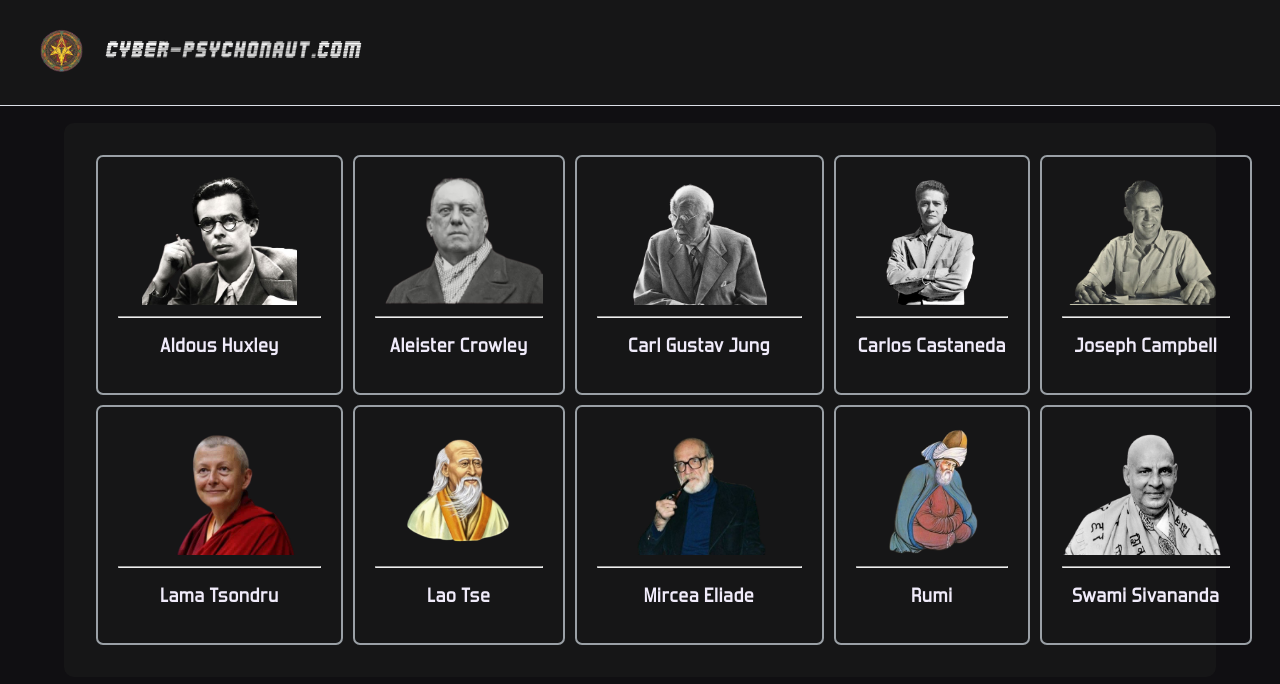
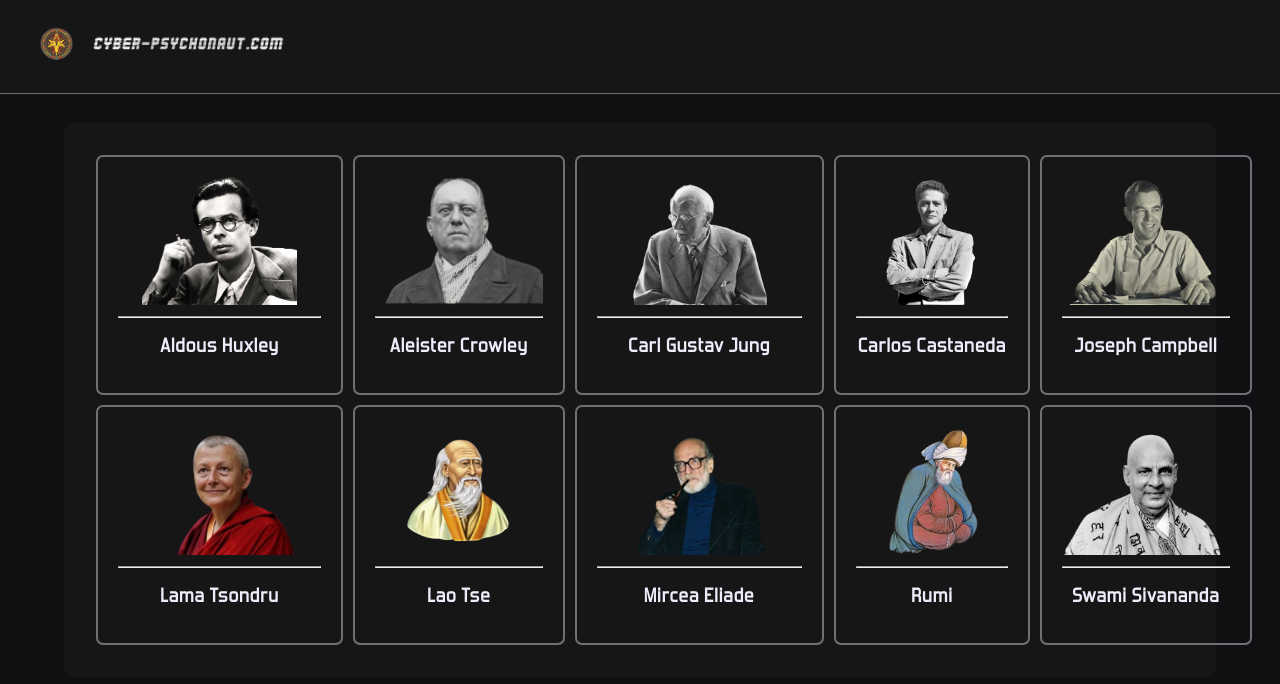
Before and after one commit to RodRuiz425/cyberpsychonaut, a React (Create React App) app: page / in a window 1280 px wide. Shown: the top 684 px of the page. Built offline with nearby package versions, Linux system fonts and the light colour scheme.

Commit message:
Correccion de estilo

```diff
--- a/src/App.css
+++ b/src/App.css
@@ -55,7 +55,7 @@
   width: 100%;
   margin-bottom: 0;
   padding-bottom: 0;
-  border-bottom: 1px solid #DCDFE7; /* White border at the bottom */
+  border-bottom: 1px solid #726E76; /* White border at the bottom */
 }
 .Navigation ul li {
   display: inline;
@@ -63,14 +63,18 @@
 }
 
 .Navigation .logo img{
-  width: 270px; /* Adjust the size as needed */
+  width: 200px; /* Adjust the size as needed */
   height: auto; /* Maintain aspect ratio */
   padding-left: 15px;
+  margin-bottom: 0;
+  padding-bottom: 0;
 }
 
 .Navigation .logotipo img{
-  width: 43px; /* Adjust the size as needed */
+  width: 33px; /* Adjust the size as needed */
   height: auto; /* Maintain aspect ratio */
+  margin-bottom: 0;
+  padding-bottom: 0;
 }
 
 .DashboardComponent{
@@ -95,7 +99,7 @@
 
 .dashGrid-item{
   padding: 20px;
-  border: 2px solid #9AA0A6;
+  border: 2px solid #726E76;
   border-radius: 7px;
 }
 
@@ -108,4 +112,5 @@
   border: 2px solid #D6DEE6;
   background: rgb(58,44,73);
   background: radial-gradient(circle, rgba(58,44,73,1) 0%, rgba(20,18,27,1) 35%, rgba(0,0,0,1) 100%);
+
 }
```
Also changed, not shown: src/img/chess.jpg (added).
